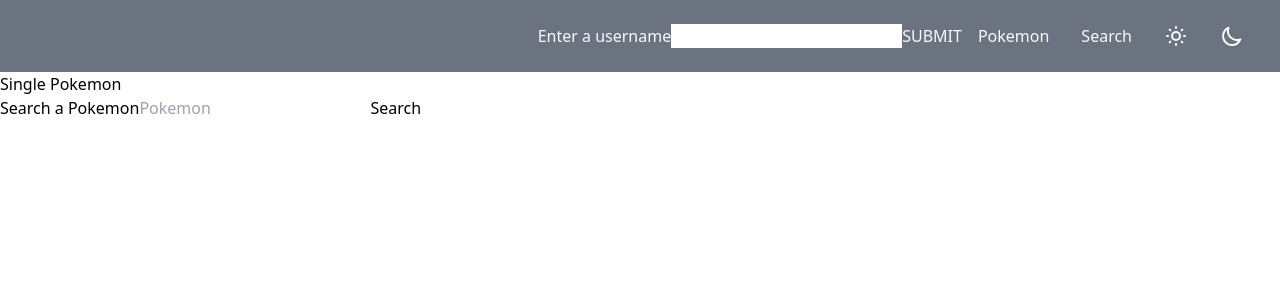
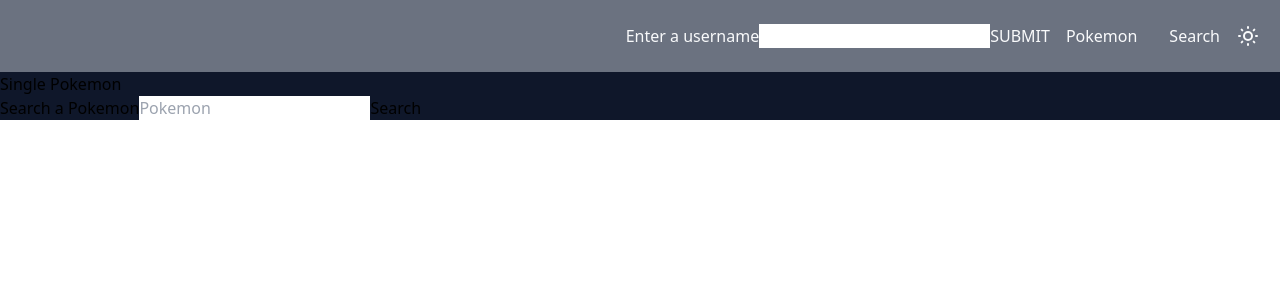
Before and after one commit to Tcaf351/pokemon-Api, a React (Create React App) app in the folder pokemon-api/: page /pokemon in a window 1280 px wide. Shown: the top 300 px of the page. Built offline with nearby package versions, Linux system fonts and the light colour scheme.

Commit message:
completed dark mode integration

```diff
--- a/pokemon-api/src/App.js
+++ b/pokemon-api/src/App.js
@@ -10,6 +10,7 @@ import SinglePokemon from './Pages/SinglePokemon';
 
 
 function App() {
+
 
   return (
     <Router>
--- a/pokemon-api/src/Pages/AllPokemon.jsx
+++ b/pokemon-api/src/Pages/AllPokemon.jsx
@@ -18,7 +18,7 @@ const AllPokemon = () => {
 
             let allPokemonData = [];
 
-            for (let i = 1; i <= 50; i++) {
+            for (let i = 1; i <= 20; i++) {
             const url = `https://pokeapi.co/api/v2/pokemon/${i}`;
             const response = await axios.get(url)
             // console.log(response.data);
@@ -32,7 +32,7 @@ const AllPokemon = () => {
 
 
     return (
-        <div className='bg-slate-100 dark:bg-gray-900'>
+        <div className='bg-slate-200 dark:bg-gray-900 transition ease-in-out duration-1000'>
             <h1 className='text-white'>All Pokemon</h1>
 
             <div  className="grid grid-cols-3 gap-4">
@@ -40,7 +40,7 @@ const AllPokemon = () => {
             {/* render each pokemon from api (calling the first 50) */}
             { allPokemon && allPokemon.map((pokemon) => (
 
-                <div key={pokemon.id} className='grid justify-center text-xl bg-slate-200 dark:bg-gray-600 dark:hover:bg-gray-400 transition ease-in-out duration-500 hover:bg-slate-300  rounded-lg py-8'>
+                <div key={pokemon.id} className='grid justify-center text-xl bg-slate-300 dark:bg-gray-600 dark:hover:bg-gray-400 transition ease-in-out duration-1000 hover:bg-slate-400  rounded-lg py-8'>
 
                     <Link to={`singlepokemon/${pokemon.id}`}>
                         <Card pokemon={pokemon} />
--- a/pokemon-api/src/Pages/SeachedPokemon.jsx
+++ b/pokemon-api/src/Pages/SeachedPokemon.jsx
@@ -20,7 +20,7 @@ const SearchedPokemon = () => {
     };
 
     return (
-        <div>
+        <div className='bg-gray-200 dark:bg-slate-900'>
             <h1>Single Pokemon</h1>
             <form onSubmit={ handleSubmit }>
                 <label>Search a Pokemon</label>
--- a/pokemon-api/src/Pages/singlePokemon.jsx
+++ b/pokemon-api/src/Pages/singlePokemon.jsx
@@ -21,7 +21,7 @@ const SinglePokemon = () => {
     }, [id]);
 
     return (
-        <div>
+        <div className='bg-gray-200 dark:bg-slate-900'>
 
             { singlePokemon &&
             <div className='grid grid-cols-3'>
--- a/pokemon-api/src/components/Card.jsx
+++ b/pokemon-api/src/components/Card.jsx
@@ -6,7 +6,7 @@ const Card = (props) => {
     return (
         <div>
             <img src={pokemon.sprites.front_default} alt="pokemon" className="h-32 w-32" />
-            <h1 className="font-semibold text-center uppercase dark:text-gray-50">{pokemon.name}</h1>
+            <h1 className="font-semibold text-center uppercase dark:text-gray-50 transition ease-in-out duration-1000">{pokemon.name}</h1>
         </div>
      );
 }
--- a/pokemon-api/src/components/Navbar.jsx
+++ b/pokemon-api/src/components/Navbar.jsx
@@ -1,5 +1,8 @@
 import { useState, useEffect } from 'react';
 import { Link } from 'react-router-dom';
+
+// components
+import useDarkMode from './useDarkMode';
 
 const Navbar = () => {
 
@@ -11,6 +14,7 @@ const Navbar = () => {
             return initialValue || "";
     });
 
+    const [colorTheme, setTheme] = useDarkMode();
 
 
   useEffect(() => {
@@ -21,29 +25,13 @@ const Navbar = () => {
 
 
 
-    // light/dark mode toggle start
-    if (localStorage.theme === 'dark' || (!('theme' in localStorage) && window.matchMedia('(prefers-color-scheme: dark)').matches)) {
-        document.documentElement.classList.add('dark')
-      } else {
-        document.documentElement.classList.remove('dark')
-      }
-
-      // Whenever the user explicitly chooses light mode
-      localStorage.theme = 'light'
-
-      // Whenever the user explicitly chooses dark mode
-      localStorage.theme = 'dark'
-
-      // Whenever the user explicitly chooses to respect the OS preference
-      localStorage.removeItem('theme')
-    // light/dark mode toggle end
-
-
     const handleSubmit = (e) => {
         e.preventDefault()
         setName(userName); // setting the userName into local storage
         setUserName(''); // then resetting the input box to "" while keeping the local storage as the userName
     };
+
+    useDarkMode();
 
     return (
         <nav className='text-gray-50'>
@@ -65,17 +53,17 @@ const Navbar = () => {
                 <Link to="/pokemon"><li className='mx-1 py-1 px-3 rounded-lg hover:bg-slate-200 hover:text-gray-900 transition duration-300 ease-in-out'>Search</li></Link>
 
                 {/* sun start */}
-                <a className='mx-1 py-1 px-3'> <svg xmlns="http://www.w3.org/2000/svg" className="h-6 w-6" fill="none" viewBox="0 0 24 24" stroke="currentColor" strokeWidth={2}>
+                <span onClick={() => setTheme(colorTheme)}>
+            {  colorTheme === 'light' ? (
+                    <svg xmlns="http://www.w3.org/2000/svg" className="h-6 w-6" fill="none" viewBox="0 0 24 24" stroke="currentColor" strokeWidth={2}>
                     <path strokeLinecap="round" strokeLinejoin="round" d="M12 3v1m0 16v1m9-9h-1M4 12H3m15.364 6.364l-.707-.707M6.343 6.343l-.707-.707m12.728 0l-.707.707M6.343 17.657l-.707.707M16 12a4 4 0 11-8 0 4 4 0 018 0z" />
                 </svg>
-                </a>
-                {/* sun end */}
+            ) : (
 
-                {/* moon start */}
-                <a className='mx-1 py-1 px-3'> <svg xmlns="http://www.w3.org/2000/svg" className="h-6 w-6" fill="none" viewBox="0 0 24 24" stroke="currentColor" strokeWidth={2}>
+                <svg xmlns="http://www.w3.org/2000/svg" className="h-6 w-6" fill="none" viewBox="0 0 24 24" stroke="currentColor" strokeWidth={2}>
                     <path strokeLinecap="round" strokeLinejoin="round" d="M20.354 15.354A9 9 0 018.646 3.646 9.003 9.003 0 0012 21a9.003 9.003 0 008.354-5.646z" />
-                </svg>
-                </a>
+                </svg> ) }
+                </span>
                 {/* moon end */}
             </ul>
         </nav>
--- /dev/null
+++ b/pokemon-api/src/components/useDarkMode.js
@@ -0,0 +1,18 @@
+import { useState, useEffect } from "react";
+
+
+export default function useDarkMode() {
+    const [theme, setTheme] = useState('dark');
+
+    const colorTheme = theme === 'dark' ? 'light' : 'dark'
+
+    useEffect(() => {
+        const root = window.document.documentElement;
+
+        root.classList.remove(colorTheme)
+
+        root.classList.add(theme); // sets the class in dom to dark
+    }, [theme, colorTheme])
+
+    return [colorTheme, setTheme];
+};
--- a/pokemon-api/tailwind.config.js
+++ b/pokemon-api/tailwind.config.js
@@ -2,6 +2,7 @@ module.exports = {
   content: [
     "./src/**/*.{js,jsx,ts,tsx}",
   ],
+  darkMode: 'class',
   theme: {
     extend: {},
   },
```
